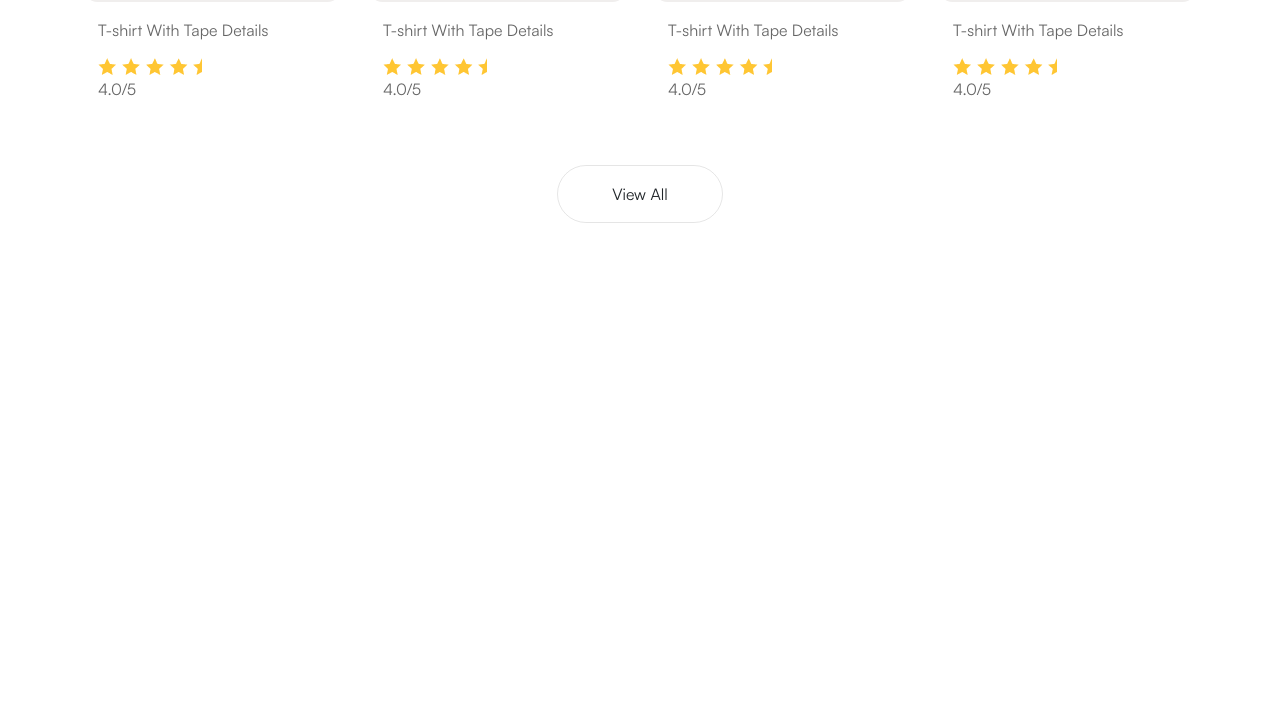
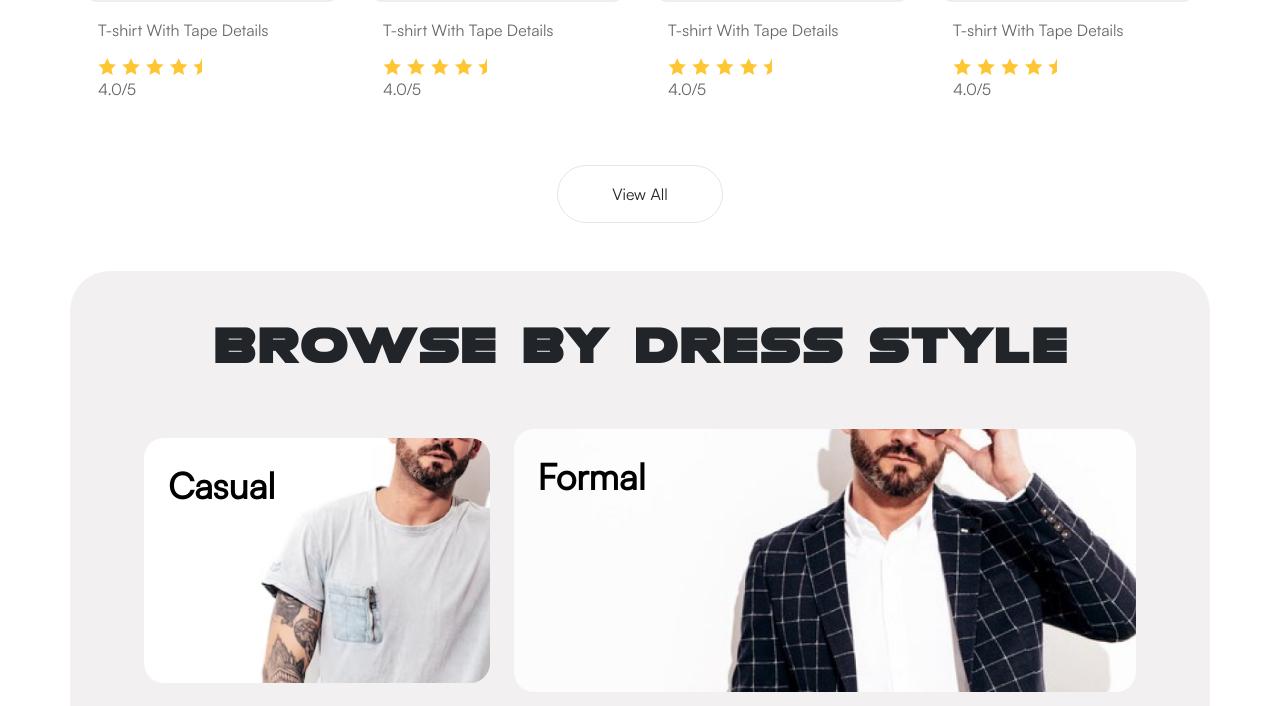
Before and after one commit to SamarShetiwy/ecommerce, a Vue app: page / in a window 1280 px wide. Shown: the part 2026-2732 px from the top of the page. Before the commit the page ends 2249 px from the top, so only its background shows below. Built offline with nearby package versions, Linux system fonts and the light colour scheme.

Commit message:
section- content

```diff
--- a/package.json
+++ b/package.json
@@ -14,6 +14,7 @@
   "dependencies": {
     "@popperjs/core": "^2.11.8",
     "bootstrap": "^5.3.3",
+    "bootstrap-icons": "^1.11.3",
     "pinia": "^2.1.7",
     "vue": "^3.4.29",
     "vue-router": "^4.3.3"
--- a/src/assets/main.css
+++ b/src/assets/main.css
@@ -62,6 +62,8 @@
   h6 {
     color: var(--heading-color);
     font-family: var(--heading-font);
+    font-weight: bold;
+
   }
 
   p,
--- /dev/null
+++ b/src/components/Footer.vue
@@ -0,0 +1,11 @@
+<template lang="pug">
+
+</template>
+
+<script setup>
+
+</script>
+
+<style lang="" scoped>
+
+</style>
--- /dev/null
+++ b/src/components/Slider.vue
@@ -0,0 +1,69 @@
+<template lang="pug">
+div.container.between
+    h1 OUR HAPPY CUSTOMERS
+    div.center.icons.gap-2
+        i.bi.bi-arrow-left
+        i.bi.bi-arrow-right
+div.row.mt-5.scroll.d-flex.gap-3
+    .customer.card.col-3
+        .card-body.d-flex.flex-column.gap-2.mt-2
+            img.card-img-star(src='../assets/images/slider-section/stars.png')
+            div.done.d-flex.align-items-center
+                h3.card-tittle Sarah M.
+                img.mt-1.card-img-done(src='../assets/images/slider-section/done.png')
+            p.card-text  "I'm blown away by the quality and style of the clothes I received from Shop.co. From casual wear to elegant dresses, every piece I've bought has exceeded my expectations.”
+
+    .customer.card.col-3
+        .card-body.d-flex.flex-column.gap-2.mt-2
+            img.card-img-star(src='../assets/images/slider-section/stars.png')
+            div.done.d-flex.align-items-start
+                h3.card-tittle Sarah M.
+                img.mt-1.card-img-done(src='../assets/images/slider-section/done.png')
+            p.card-text  "I'm blown away by the quality and style of the clothes I received from Shop.co. From casual wear to elegant dresses, every piece I've bought has exceeded my expectations.”
+
+    .customer.card.col-3
+        .card-body.d-flex.flex-column.gap-2.mt-2
+            img.card-img-star(src='../assets/images/slider-section/stars.png')
+            div.done.d-flex.align-items-start
+                h3.card-tittle Sarah M.
+                img.mt-1.card-img-done(src='../assets/images/slider-section/done.png')
+            p.card-text  "I'm blown away by the quality and style of the clothes I received from Shop.co. From casual wear to elegant dresses, every piece I've bought has exceeded my expectations.”
+
+    .customer.card.col-3
+        .card-body.d-flex.flex-column.gap-2.mt-2
+            img.card-img-star(src='../assets/images/slider-section/stars.png')
+            div.done.d-flex.align-items-start
+                h3.card-tittle Sarah M.
+                img.mt-1.card-img-done(src='../assets/images/slider-section/done.png')
+            p.card-text  "I'm blown away by the quality and style of the clothes I received from Shop.co. From casual wear to elegant dresses, every piece I've bought has exceeded my expectations.”
+    .customer.card.col-3
+        .card-body.d-flex.flex-column.gap-2.mt-2
+            img.card-img-star(src='../assets/images/slider-section/stars.png')
+            div.done.d-flex.align-items-start
+                h3.card-tittle Sarah M.
+                img.mt-1.card-img-done(src='../assets/images/slider-section/done.png')
+            p.card-text  "I'm blown away by the quality and style of the clothes I received from Shop.co. From casual wear to elegant dresses, every piece I've bought has exceeded my expectations.”
+</template>
+
+<script>
+
+</script>
+
+<style scoped>
+.icons{
+    color: #000000;
+    font-weight: bold;
+
+}
+h1, i{
+    font-weight: 900;
+}
+.img-done{
+    width: 24px;
+    height: 24px;
+}
+.scroll{
+    overflow-y: auto;
+    flex-wrap: nowrap;
+}
+</style>
--- a/src/main.ts
+++ b/src/main.ts
@@ -9,6 +9,8 @@ import router from './router'
 import 'bootstrap/dist/css/bootstrap.min.css';
 import 'bootstrap';
 import 'bootstrap/dist/js/bootstrap.bundle.min.js';
+import 'bootstrap-icons/font/bootstrap-icons.css';
+
 
 const app = createApp(App)
 
--- a/src/views/Home.vue
+++ b/src/views/Home.vue
@@ -46,12 +46,36 @@ div.hero-section-parent.bg-custom.d-flex-gap-5
     Products
 
             //-    BROWSE BY dress STYLE
+.container.dress-style.bg-custom.mt-5.py-5
+    h1.pt-1.pb-4.center BROWSE BY DRESS STYLE
+    div.p-3.upper-section.row.center
+            .item.item1.col-4
+                h2.px-4.py-4 Casual
+                img(src="../assets/images/dress-style-section/1.png" alt="")
+            .item.item2.col-7
+                h2.px-4.py-4 Formal
+                img(src="../assets/images/dress-style-section/2.png" alt="" style="height: 90%")
+    div.px-3.upper-section.row.center.gap-3
+            .item.item1.col-7
+                h2.px-4.py-4 Party
+                img(src="../assets/images/dress-style-section/3.png" alt="")
+            .item.item2.col-4
+                h2.px-4.py-4 Gym
+                img(src="../assets/images/dress-style-section/4.png" alt="" style="height: 90%")
 
+                //- OUR HAPPY CUSTOMERS
+.div.slider.mt-5
+    Slider
+
+            //-    footer
+div
+    Footer
 
 </template>
-
 <script setup lang="ts">
-import Products from '../components/Products.vue'
+import Products from '../components/Products.vue';
+import Slider from '../components/slider.vue';
+import Footer from '../components/Footer.vue';
 
 </script>
 
@@ -59,9 +83,10 @@ import Products from '../components/Products.vue'
 
 .box-tittle{
 font-size: 64px;
-font-weight: 700;
 line-height: 64px;
 text-align: left;
+font-weight: 900;
+
 }
 .box-btn{
 width:210px;
@@ -97,6 +122,38 @@ color: #FFFFFF;
     font-size: 40px;
     font-weight: 700;
 }
+h1{
+    font-weight: 900;
+
+}
+.dress-style{
+    border-radius: 40px;
+}
+.dress-style h1{
+font-size: 48px;
+line-height: 57.6px;
+text-align: center;
+font-weight: 900;
+}
+.item img {
+    width: 100%;
+    height: auto;
+    border-radius: 20px;
+    position:relative;
+}
+
+h2{
+    position: absolute;
+    font-family: Satoshi;
+font-size: 36px;
+font-weight: 700;
+line-height: 48.6px;
+text-align: left;
+color: #000000;
+z-index: 100;
+
+
+}
 
 
 
```
Also changed, not shown: 1 other file (tests, documents, lock files or other folders).
